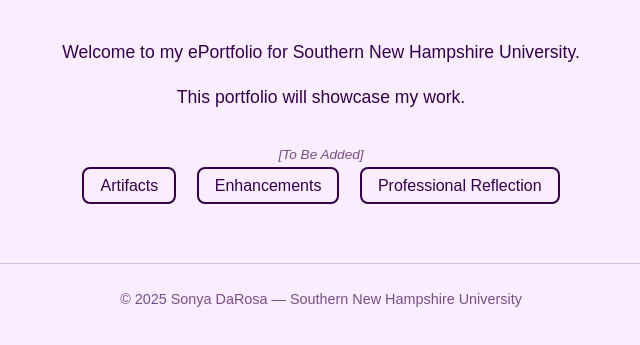
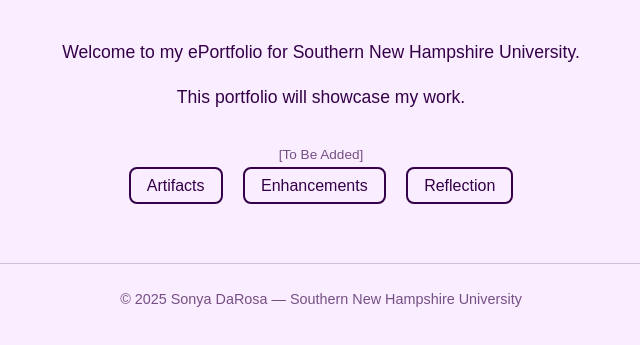
Before and after one commit to SonyaRose/SonyaRose.github.io, a plain HTML site: page index.html in a window 1280 px wide. Shown: the part 213-558 px from the top of the page, without its empty margins (319-959 px from the left). Drawn offline with Linux system fonts and the light colour scheme; a web font is replaced by a local one.

Commit message:
Update index.html

```diff
--- a/index.html
+++ b/index.html
@@ -50,12 +50,11 @@
         margin-bottom: 1rem;
       }
 
-      .small-note {
+      .edit-notes {
         font-size: 0.85rem;
         color: #340048aa;
         margin-top: 2rem;
         margin-bottom: 0.5rem;
-        font-style: italic;
       }
 
       nav {
@@ -100,12 +99,12 @@
         This portfolio will showcase my work.
       </p>
 
-      <p class="small-note">[To Be Added]</p>
+      <p class="edit-notes">[To Be Added]</p>
 
       <nav>
         <a href="#">Artifacts</a>
         <a href="#">Enhancements</a>
-        <a href="#">Professional Reflection</a>
+        <a href="#">Reflection</a>
       </nav>
     </main>
 
```
